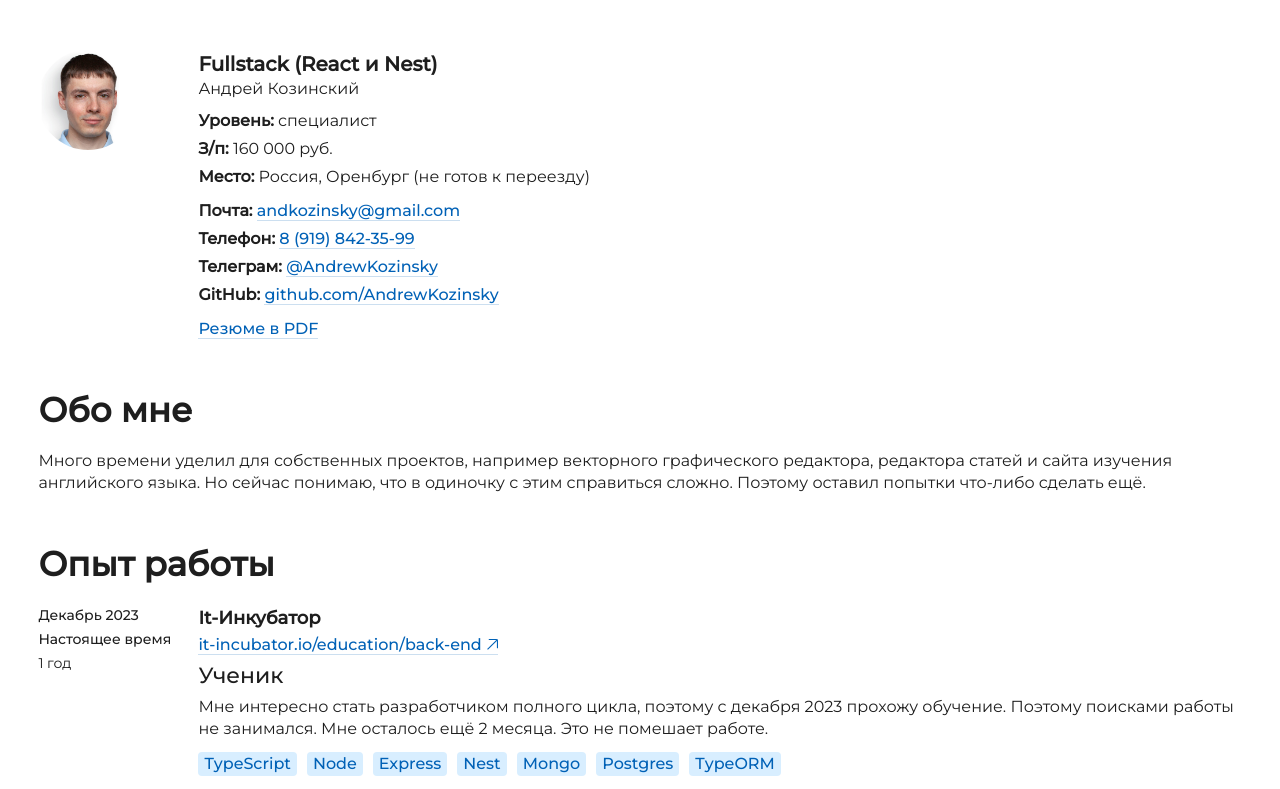
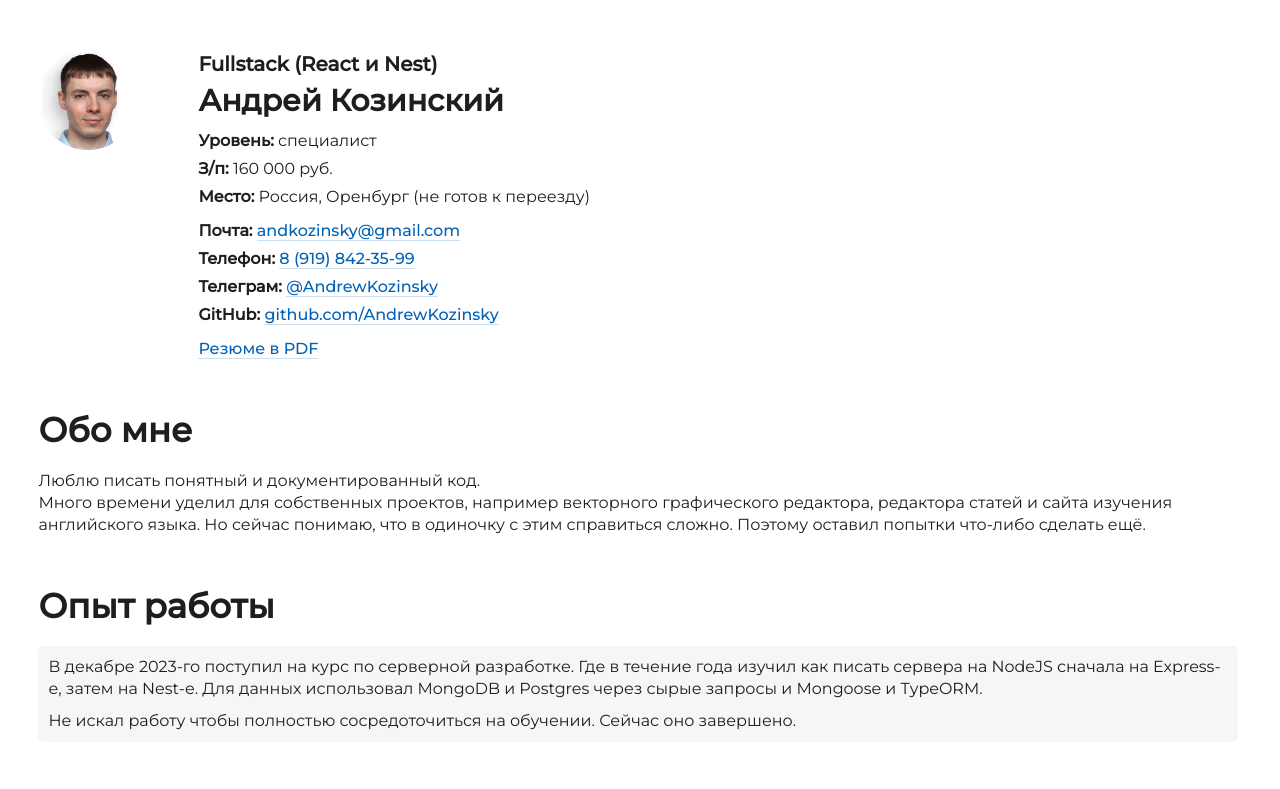
Before and after one commit to AndrewKozinsky/resume_5, a Next.js app: page / in a window 1280 px wide. Shown: the top 789 px of the page. Built offline with nearby package versions, Linux system fonts and the light colour scheme.

Commit message:
Add learning block

```diff
--- a/src/_pages/main/About/About.tsx
+++ b/src/_pages/main/About/About.tsx
@@ -8,6 +8,7 @@ function About() {
 		<div>
 			<Header tag="h2">Обо мне</Header>
 			<div className="about">
+				<Paragraph>Люблю писать понятный и документированный код.</Paragraph>
 				<Paragraph>Много времени уделил для собственных проектов, например векторного графического редактора, редактора статей и сайта изучения английского языка. Но сейчас понимаю, что в одиночку с этим справиться сложно. Поэтому оставил попытки что-либо сделать ещё.</Paragraph>
 			</div>
 		</div>
--- a/src/_pages/main/Experience/Experience.scss
+++ b/src/_pages/main/Experience/Experience.scss
@@ -99,3 +99,12 @@
 	line-height: 2rem;
 	list-style: disc;
 }
+
+.learn-experience {
+	display: flex;
+	flex-direction: column;
+	gap: 1rem;
+	background-color: $grayColor-1;
+	padding: 1rem;
+	border-radius: .5rem;
+}
--- a/src/_pages/main/Experience/Experience.tsx
+++ b/src/_pages/main/Experience/Experience.tsx
@@ -3,7 +3,7 @@ import Header from '../common/Header/Header'
 import Paragraph from '../common/Paragraph/Paragraph'
 import ParagraphsContainer from '../common/ParagraphsContainer/ParagraphsContainer'
 import Sticker from '../common/Sticker/Sticker'
-import { experienceConfig, ExperienceConfigItem } from './fn/config'
+import { experienceConfig, WorkExperienceConfigItem } from './fn/config'
 import './Experience.scss'
 
 function Experience() {
@@ -13,7 +13,12 @@ function Experience() {
 			<div className="experience">
 				<div className="experience__items">
 					{experienceConfig.toReversed().map((configItem) => {
-						return <ExperienceItem configItem={configItem} />
+						if (configItem.type === 'workExperience') {
+							return <WorkExperienceItem configItem={configItem} />
+						}
+						else {
+							return <LearnExperienceItem />
+						}
 					})}
 				</div>
 			</div>
@@ -24,10 +29,10 @@ function Experience() {
 export default Experience
 
 type ExperienceItemProps = {
-	configItem: ExperienceConfigItem
+	configItem: WorkExperienceConfigItem
 }
 
-function ExperienceItem(props: ExperienceItemProps) {
+function WorkExperienceItem(props: ExperienceItemProps) {
 	const { configItem } = props
 
 	return (
@@ -75,3 +80,12 @@ function ExperienceItem(props: ExperienceItemProps) {
 		</div>
 	)
 }
+
+function LearnExperienceItem() {
+	return <div className='learn-experience'>
+		<Paragraph>В декабре 2023-го поступил на курс по серверной разработке.
+		Где в течение года изучил как писать сервера на NodeJS сначала на Express-е, затем на Nest-е.
+		Для данных использовал MongoDB и Postgres через сырые запросы и Mongoose и TypeORM.</Paragraph>
+		<Paragraph>Не искал работу чтобы полностью сосредоточиться на обучении. Сейчас оно завершено.</Paragraph>
+	</div>
+}
--- a/src/_pages/main/Experience/fn/config.ts
+++ b/src/_pages/main/Experience/fn/config.ts
@@ -1,4 +1,5 @@
-export type ExperienceConfigItem = {
+export type WorkExperienceConfigItem = {
+	type: 'workExperience'
 	startDate: string
 	endDate: string
 	duration: string
@@ -9,11 +10,15 @@ export type ExperienceConfigItem = {
 	technologies: string[]
 	achievements?: string[]
 }
+export type LearnExperienceConfigItem = {
+	type: 'learnExperience'
+}
 
-export type ExperienceItems = ExperienceConfigItem[]
+export type ExperienceItems = (LearnExperienceConfigItem | WorkExperienceConfigItem)[]
 
 export const experienceConfig: ExperienceItems = [
 	{
+		type: 'workExperience',
 		startDate:  'Июнь 2012',
 		endDate:'Март 2014',
 		duration: '1 год 10 месяцев',
@@ -26,6 +31,7 @@ export const experienceConfig: ExperienceItems = [
 		technologies: ['Photoshop', 'Illustrator', 'HTML', 'CSS'],
 	},
 	{
+		type: 'workExperience',
 		startDate: 'Август 2014',
 		endDate: 'Июль 2015',
 		duration: '1 год',
@@ -38,6 +44,7 @@ export const experienceConfig: ExperienceItems = [
 		technologies: ['Photoshop', 'Illustrator'],
 	},
 	{
+		type: 'workExperience',
 		startDate: 'Апрель 2016',
 		endDate:  'Август 2020',
 		duration: '4 года 5 месяцев',
@@ -52,6 +59,7 @@ export const experienceConfig: ExperienceItems = [
 		achievements: ['Предлагал множество идей для увеличения конверсии сайта.'],
 	},
 	{
+		type: 'workExperience',
 		startDate:  'Октябрь 2020',
 		endDate: 'Июль 2021',
 		duration:  '10 месяцев',
@@ -67,6 +75,7 @@ export const experienceConfig: ExperienceItems = [
 		achievements: ['Продавил внедрение TypeScript-а для увеличения надёжности кода.'],
 	},
 	{
+		type: 'workExperience',
 		startDate: 'Ноябрь 2021',
 		endDate: 'Апрель 2022',
 		duration: '6 месяцев',
@@ -81,6 +90,7 @@ export const experienceConfig: ExperienceItems = [
 		achievements:  ['Предлагал гипотезы для улучшения продукта'],
 	},
 	{
+		type: 'workExperience',
 		startDate: 'Сентябрь 2022',
 		endDate: 'Декабрь 2023',
 		duration: '1 год 4 месяца',
@@ -101,6 +111,10 @@ export const experienceConfig: ExperienceItems = [
 			],
 	},
 	{
+		type: 'learnExperience',
+	},
+	/*{
+		type: 'workExperience',
 		startDate: 'Декабрь 2023',
 		endDate:  'Настоящее время',
 		duration: '1 год',
@@ -111,5 +125,5 @@ export const experienceConfig: ExperienceItems = [
 				'Мне интересно стать разработчиком полного цикла, поэтому с декабря 2023 прохожу обучение. Поэтому поисками работы не занимался. Мне осталось ещё 2 месяца. Это не помешает работе.',
 			],
 		technologies: ['TypeScript', 'Node', 'Express', 'Nest', 'Mongo', 'Postgres', 'TypeORM'],
-	},
+	},*/
 ]
--- a/src/_pages/main/Head/Head.scss
+++ b/src/_pages/main/Head/Head.scss
@@ -23,6 +23,13 @@
 	border-radius: 50%;
 }
 
+.head__name {
+	font-size: 3rem;
+	line-height: 3.8rem;
+	font-weight: 600;
+	margin-top: .4rem;
+}
+
 .head__right-site {
 }
 
--- a/src/_pages/main/Projects/fn/config.ts
+++ b/src/_pages/main/Projects/fn/config.ts
@@ -30,6 +30,11 @@ export const projectsConfig: ProjectsConfig = [
 		github: 'github.com/AndrewKozinsky/figma-to-code',
 		description:  ['Перевод макетов в формат данных для формирования статей.'],
 		technologies: ['TypeScript'],
+	},
+	{
+		name: 'Система управления знаниями Minerva Learn',
+		description:  ['Описание программы на [https://minervasoft.ru/lms]minervasoft.ru[]. Разрабатывал интерактивные компоненты опросников, табличное представление данных, формы проверки знаний, конструкторы статей и так далее.'],
+		technologies: ['TypeScript', 'React', 'Redux', 'SCSS'],
 	},
 	{
 		name: 'Обработчик форм',
--- a/src/_pages/main/common/Paragraph/Paragraph.tsx
+++ b/src/_pages/main/common/Paragraph/Paragraph.tsx
@@ -8,7 +8,63 @@ type HeaderProps = {
 function Paragraph(props: HeaderProps) {
 	const { children } = props
 
-	return <p className="paragraph">{children}</p>
+	let content = children
+
+	if (typeof children === 'string') {
+		const arr: React.ReactNode[] = []
+
+		parseString(children).forEach(contentObj => {
+			if(contentObj.type === 'string') {
+				arr.push(contentObj.text)
+			} else if (contentObj.type === 'link') {
+				arr.push(<a href={contentObj.href} className='link'>{contentObj.text}</a>)
+			}
+		})
+
+		content = arr
+	}
+
+	return <p className="paragraph">{content}</p>
 }
 
 export default Paragraph
+
+type ParsedContent = (ParsedContentText | ParsedContentLink)[]
+type  ParsedContentText = {
+	type: 'string',
+	text: string // 'Видео с описанием функций: '
+}
+type  ParsedContentLink = {
+	type: 'link',
+	text: string // 'youtube.com/@creduplatform',
+	href: string // 'https://youtube.com/@creduplatform'
+}
+
+function parseString(input: string) {
+	const result: ParsedContent = [];
+	const regex = /\[(.*?)\](.*?)\[\]/g;
+	let lastIndex = 0;
+	let match;
+
+	while ((match = regex.exec(input)) !== null) {
+		const [fullMatch, href, text] = match;
+
+		// Add preceding text as a 'string' type if any
+		if (match.index > lastIndex) {
+			result.push({ type: 'string', text: input.slice(lastIndex, match.index) });
+		}
+
+		// Add the matched link as a 'link' type
+		result.push({ type: 'link', text, href });
+
+		// Update the lastIndex to the end of the current match
+		lastIndex = match.index + fullMatch.length;
+	}
+
+	// Add any remaining text after the last match as a 'string' type
+	if (lastIndex < input.length) {
+		result.push({ type: 'string', text: input.slice(lastIndex) });
+	}
+
+	return result;
+}
```
